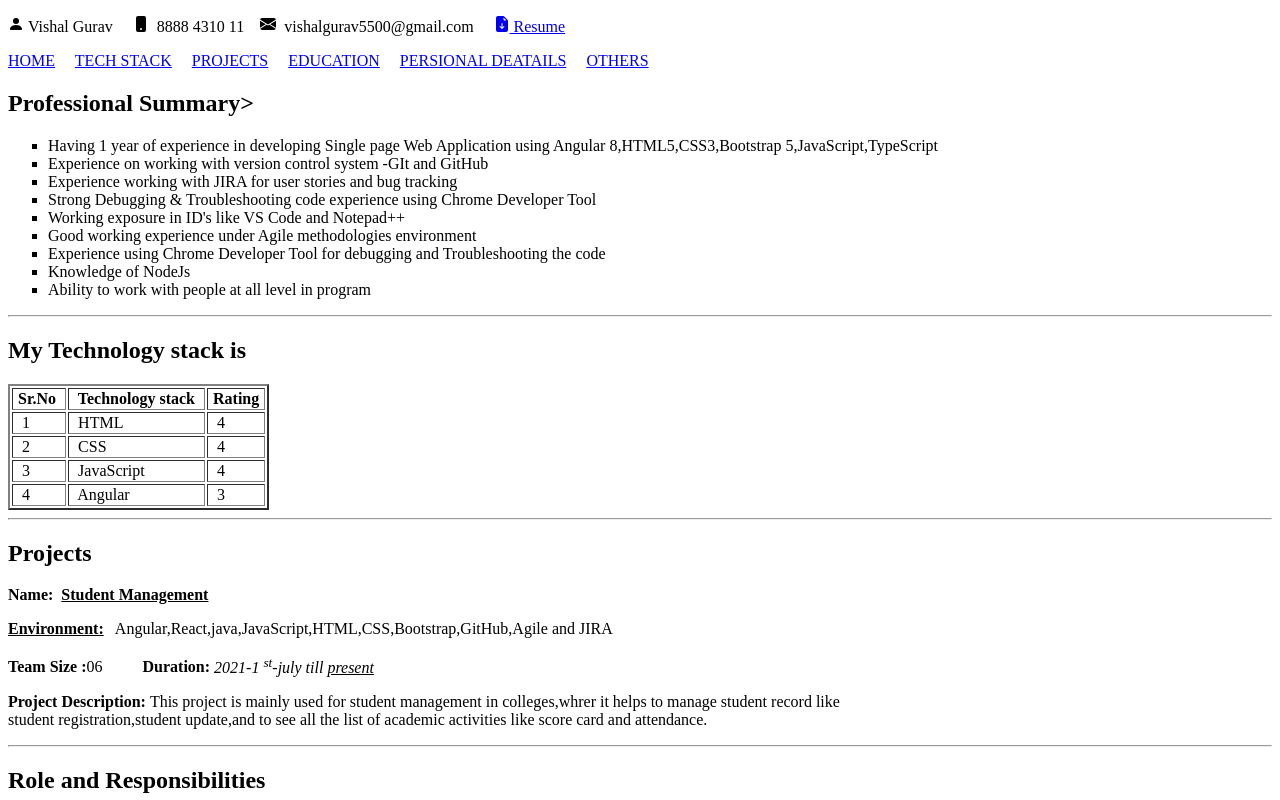
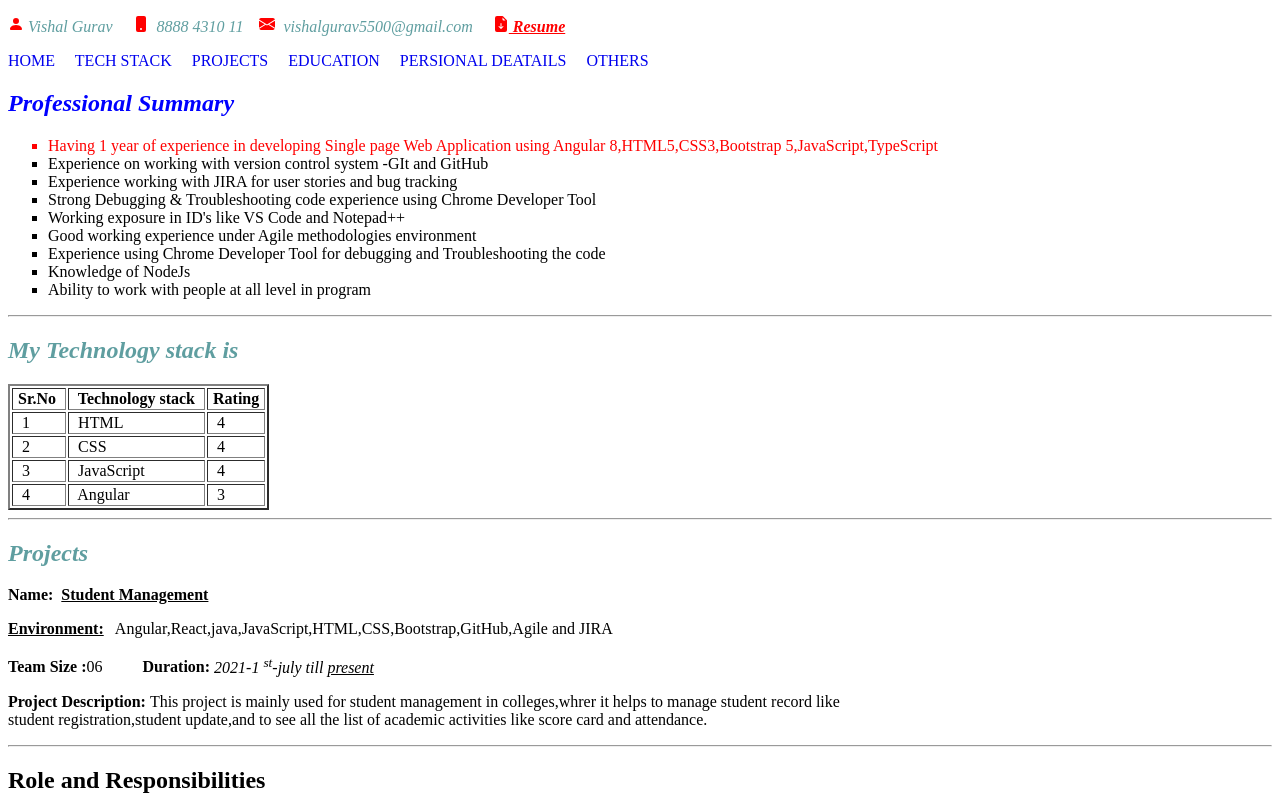
Before and after one commit to vishal5500/my-profile, a plain HTML site: page index.html in a window 1280 px wide. Shown: the top 800 px of the page. Drawn offline with Linux system fonts and the light colour scheme.

Commit message:
changes with css
changes with css

```diff
--- a/index.html
+++ b/index.html
@@ -5,20 +5,34 @@
     <meta name="viewport" content="width=device-width, initial-scale=1.0">
     <title>My Profile</title>
     <link rel="shortcut icon" href="assets/gajanan.png" type="image/x-icon">
+    <style>
+      #resume,#vishal{
+        color: rgb(255, 0, 0);
+        font-weight: bolder;
+      }
+      .heading,.name{
+        color: cadetblue;
+        font-style: italic;
+      }
+      #gurav{
+        text-decoration: none;
+      }
+
+    </style>
 </head>
 <body>
     <!-- Header section -->
     <header>
-        <p><svg xmlns="http://www.w3.org/2000/svg" width="16" height="16" fill="currentColor" class="bi bi-person-fill" viewBox="0 0 16 16">
+        <p class="name"><svg id="vishal" xmlns="http://www.w3.org/2000/svg" width="16" height="16" fill="currentColor" class="bi bi-person-fill" viewBox="0 0 16 16">
             <path d="M3 14s-1 0-1-1 1-4 6-4 6 3 6 4-1 1-1 1zm5-6a3 3 0 1 0 0-6 3 3 0 0 0 0 6"/>
           </svg>&nbsp;Vishal Gurav &nbsp;&nbsp;&nbsp;
-          <svg xmlns="http://www.w3.org/2000/svg" width="16" height="16" fill="currentColor" class="bi bi-phone-fill" viewBox="0 0 16 16">
+          <svg id="vishal" xmlns="http://www.w3.org/2000/svg" width="16" height="16" fill="currentColor" class="bi bi-phone-fill" viewBox="0 0 16 16">
             <path d="M3 2a2 2 0 0 1 2-2h6a2 2 0 0 1 2 2v12a2 2 0 0 1-2 2H5a2 2 0 0 1-2-2zm6 11a1 1 0 1 0-2 0 1 1 0 0 0 2 0"/>
           </svg> &nbsp;8888 4310 11&nbsp;&nbsp;&nbsp;
-          <svg xmlns="http://www.w3.org/2000/svg" width="16" height="16" fill="currentColor" class="bi bi-envelope-fill" viewBox="0 0 16 16">
+          <svg id="vishal" xmlns="http://www.w3.org/2000/svg" width="16" height="16" fill="currentColor" class="bi bi-envelope-fill" viewBox="0 0 16 16">
             <path d="M.05 3.555A2 2 0 0 1 2 2h12a2 2 0 0 1 1.95 1.555L8 8.414zM0 4.697v7.104l5.803-3.558zM6.761 8.83l-6.57 4.027A2 2 0 0 0 2 14h12a2 2 0 0 0 1.808-1.144l-6.57-4.027L8 9.586zm3.436-.586L16 11.801V4.697z"/>
           </svg>&nbsp; vishalgurav5500@gmail.com &nbsp;&nbsp;&nbsp;
-          <a href="assets/resume.pdf" download="">
+          <a href="assets/resume.pdf" download id="resume">
             <svg xmlns="http://www.w3.org/2000/svg" width="16" height="16" fill="currentColor" class="bi bi-file-earmark-arrow-down-fill" viewBox="0 0 16 16">
               <path d="M9.293 0H4a2 2 0 0 0-2 2v12a2 2 0 0 0 2 2h8a2 2 0 0 0 2-2V4.707A1 1 0 0 0 13.707 4L10 .293A1 1 0 0 0 9.293 0M9.5 3.5v-2l3 3h-2a1 1 0 0 1-1-1m-1 4v3.793l1.146-1.147a.5.5 0 0 1 .708.708l-2 2a.5.5 0 0 1-.708 0l-2-2a.5.5 0 0 1 .708-.708L7.5 11.293V7.5a.5.5 0 0 1 1 0"/>
             </svg>
@@ -28,22 +42,22 @@
     </header>
 
     <!-- Navigation Section -->
-    <nav>
-        <a href="#home">HOME</a> &nbsp;&nbsp;&nbsp;
-        <a href="#techStack">TECH STACK</a> &nbsp;&nbsp;&nbsp;
-        <a href="#project">PROJECTS</a> &nbsp;&nbsp;&nbsp;
-        <a href="#education">EDUCATION</a> &nbsp;&nbsp;&nbsp;
-        <a href="personalDtails.html" target="_blank">PERSIONAL DEATAILS</a> &nbsp;&nbsp;&nbsp;
-        <a href="others.html">OTHERS</a>
+    <nav >
+        <a id="gurav" href="#home">HOME</a> &nbsp;&nbsp;&nbsp;
+        <a id="gurav" href="#techStack">TECH STACK</a> &nbsp;&nbsp;&nbsp;
+        <a id="gurav" href="#project">PROJECTS</a> &nbsp;&nbsp;&nbsp;
+        <a id="gurav" href="#education">EDUCATION</a> &nbsp;&nbsp;&nbsp;
+        <a id="gurav" href="personalDtails.html" target="_blank">PERSIONAL DEATAILS</a> &nbsp;&nbsp;&nbsp;
+        <a id="gurav" href="others.html">OTHERS</a>
      </nav>
 
     <!-- Main Section -->
     <section>
         <!-- HOME Section -->
         <section id="home">
-            <h2>Professional Summary></h2>
+            <h2 style="color: blue;font-style: italic;">Professional Summary</h2>
             <ul type="square">
-                <li>Having 1 year of experience in developing Single page Web Application using Angular 8,HTML5,CSS3,Bootstrap 5,JavaScript,TypeScript</li>
+                <li style="color: red;">Having 1 year of experience in developing Single page Web Application using Angular 8,HTML5,CSS3,Bootstrap 5,JavaScript,TypeScript</li>
                 <li>Experience on working with version control system -GIt and GitHub</li>
                 <li>Experience working with JIRA for user stories and bug tracking</li>
                 <li>Strong Debugging & Troubleshooting code experience using Chrome Developer Tool</li>
@@ -57,7 +71,7 @@
         <hr>
       <!-- Technology stack section -->
       <section id="techStack">
-        <h2>My Technology stack is</h2>
+        <h2 class="heading">My Technology stack is</h2>
         <table border="2">
           <thead>
             <tr>
@@ -95,7 +109,7 @@
 
        <!-- Project Section -->
       <section id="project">
-        <h2>Projects</h2>
+        <h2 class="heading">Projects</h2>
         <p><b>Name:</b>&nbsp;&nbsp;<u><b>Student Management</b></u></p>
         <p><b><u>Environment:</u></b>&nbsp;&nbsp; Angular,React,java,JavaScript,HTML,CSS,Bootstrap,GitHub,Agile and JIRA</p>
         <p><b>Team Size :</b>06 &nbsp;&nbsp;&nbsp;&nbsp;&nbsp;&nbsp;&nbsp;&nbsp;&nbsp;<b>Duration:</b><i>&nbsp;2021-1 <sup>st</sup>-july till <u>present</u></i></p>
@@ -117,7 +131,7 @@
 
       <!-- Education Section -->
       <section id="education">
-        <h2>Education Details</h2>
+        <h2 class="heading">Education Details</h2>
         <table border="2">
           <thead>
             <tr>
```
